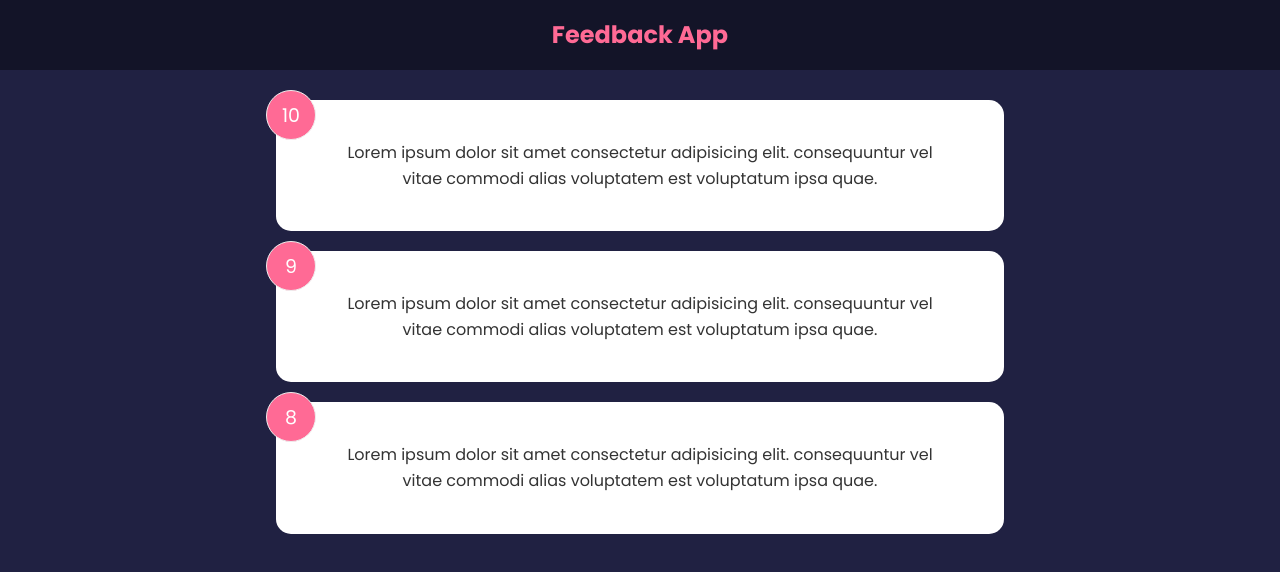
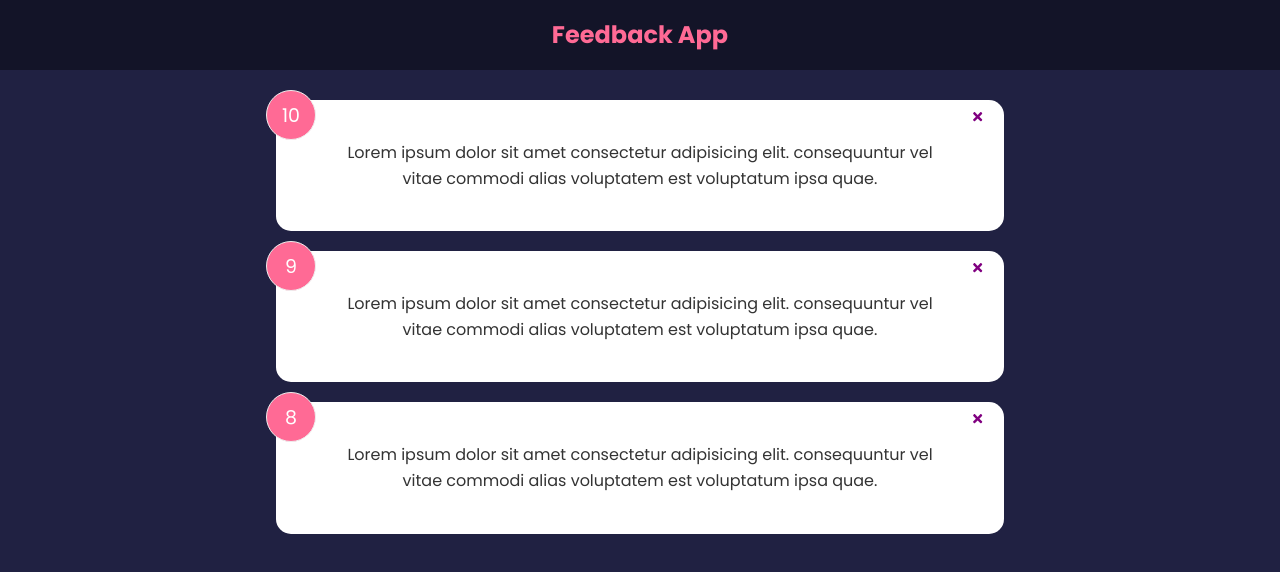
Before and after one commit to Owhab/Feedback-App, a React (Create React App) app: page / in a window 1280 px wide. Shown: the top 572 px of the page. Built offline with nearby package versions, Linux system fonts and the light colour scheme.

Commit message:
Deleting Feedback Items and Update UI

```diff
--- a/package.json
+++ b/package.json
@@ -8,6 +8,7 @@
     "@testing-library/user-event": "^13.5.0",
     "react": "^17.0.2",
     "react-dom": "^17.0.2",
+    "react-icons": "^4.3.1",
     "react-scripts": "5.0.0",
     "web-vitals": "^2.1.4"
   },
--- a/src/App.js
+++ b/src/App.js
@@ -6,11 +6,17 @@
 
 function App() {
   const [feedback, setFeedback] = useState(FeedbackData);
+
+  const deleteFeedback = (id) => {
+    if (window.confirm("Are you sure you want to delete?")) {
+      setFeedback(feedback.filter((item) => item.id !== id));
+    }
+  };
   return (
     <div className="App">
       <Header />
       <div className="container">
-        <FeedbackList feedback={feedback} />
+        <FeedbackList feedback={feedback} handleDelete={deleteFeedback} />
       </div>
     </div>
   );
--- a/src/components/FeedbackItem.js
+++ b/src/components/FeedbackItem.js
@@ -1,9 +1,15 @@
-const FeedbackItem = ({ item }) => {
+import Card from "./shared/Card";
+import { FaTimes } from "react-icons/fa";
+
+const FeedbackItem = ({ item, handleDelete }) => {
   return (
-    <div className="card">
+    <Card>
       <div className="num-display">{item.rating}</div>
+      <button className="close">
+        <FaTimes onClick={() => handleDelete(item.id)} color="purple" />{" "}
+      </button>
       <div className="text-display">{item.text}</div>
-    </div>
+    </Card>
   );
 };
 
--- a/src/components/FeedbackList.js
+++ b/src/components/FeedbackList.js
@@ -1,7 +1,7 @@
 import React from "react";
 import FeedbackItem from "./FeedbackItem";
 
-const FeedbackList = ({ feedback }) => {
+const FeedbackList = ({ feedback, handleDelete }) => {
   if (!feedback || feedback.length === 0) {
     return <p>No Feedback Yet.</p>;
   }
@@ -9,7 +9,7 @@
   return (
     <div>
       {feedback.map((item) => (
-        <FeedbackItem key={item.id} item={item} />
+        <FeedbackItem key={item.id} item={item} handleDelete={handleDelete} />
       ))}
     </div>
   );
--- /dev/null
+++ b/src/components/shared/Card.js
@@ -0,0 +1,7 @@
+import React from "react";
+
+const Card = ({ children }) => {
+  return <div className="card">{children}</div>;
+};
+
+export default Card;
```
Also changed, not shown: 1 other file (tests, documents, lock files or other folders).
